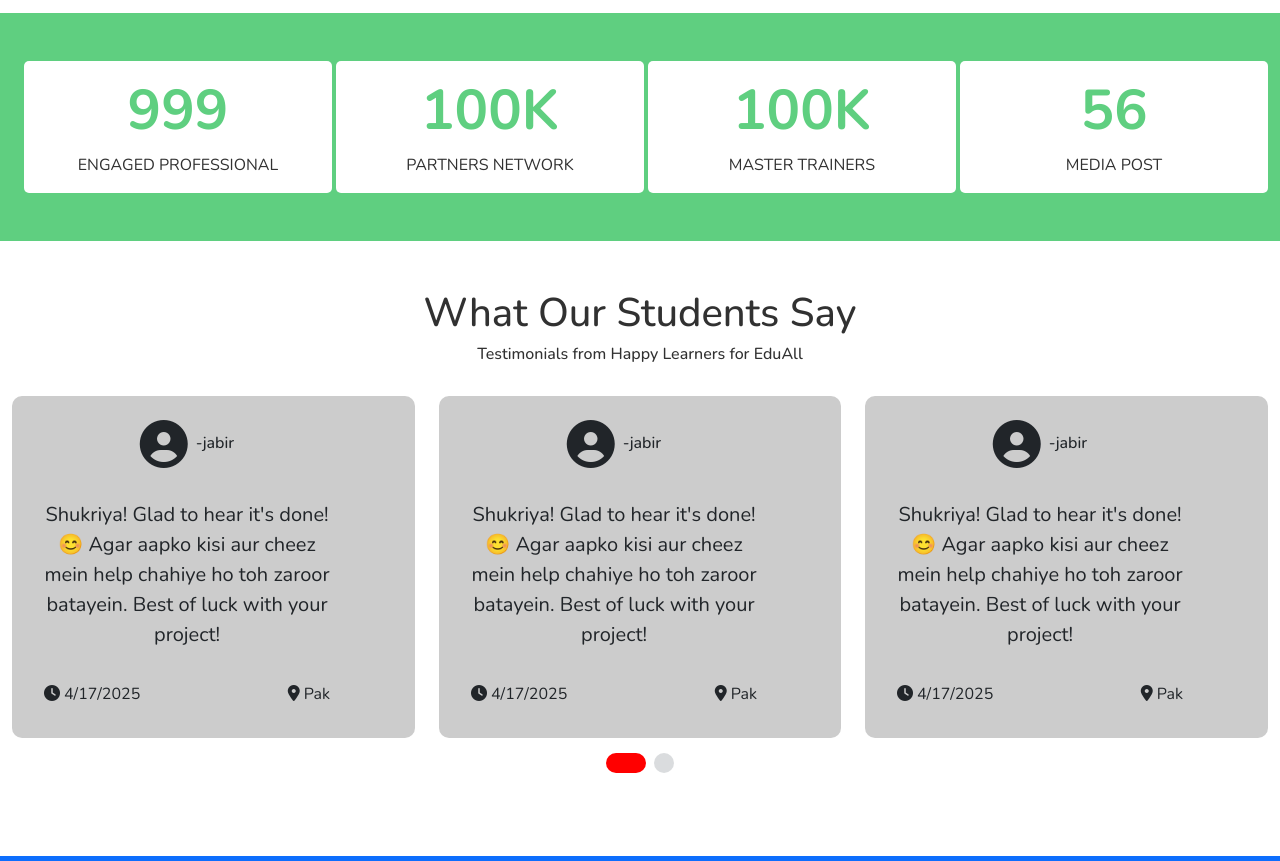
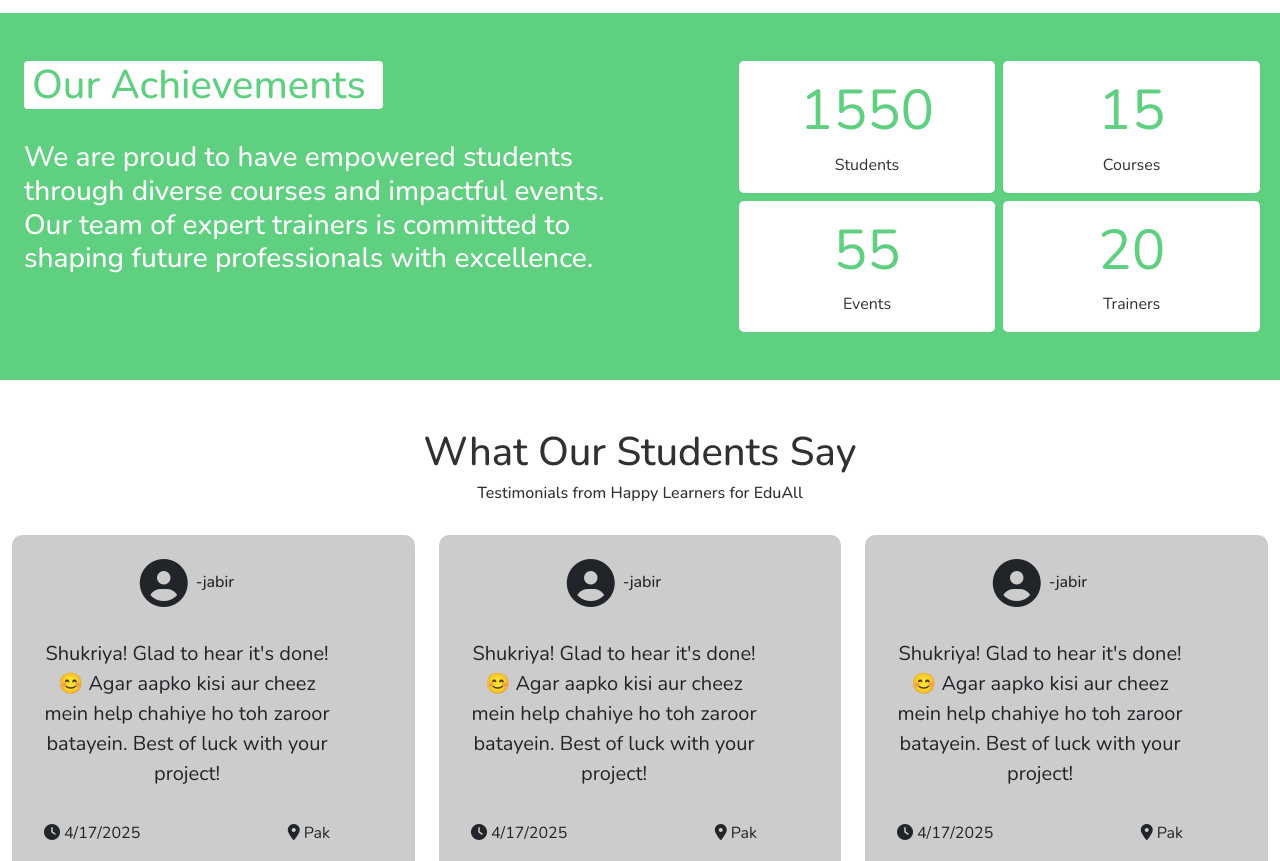
Before and after one commit to fasih-nasir/newerp, a plain HTML site: page index.html in a window 1280 px wide. Shown: the part 1815-2676 px from the top of the page. Drawn offline with nearby package versions, Linux system fonts and the light colour scheme; no server answers.

Commit message:
code is here

```diff
--- a/index.html
+++ b/index.html
@@ -218,39 +218,48 @@
 <section>
     <div class="container-fluid px-4 m-0  bg-col py-5 gap-1 d-flex flex-lg-row flex-column my-2">
 
-        <div class="col-lg-3 col-12 br1 py-3 px-1 bg-white  justify-content-center">
+
+      <div class="col-lg-6 text-white">
+        <h1 class="bg-white col-org col-lg-7 ps-lg-2 rounded-2">Our Achievements</h1>
+        <h3 class="pt-4">We are proud to have empowered students through diverse courses and impactful events. Our team of expert trainers is committed to shaping future professionals with excellence.</h1>
+      </div>
+      <div class="col-lg-6 d-flex flex-wrap gap-2 justify-content-end">
+        <div class="col-lg-5 col-12 br1 py-3 px-1 bg-white  justify-content-center">
 
           <div class="text-center d-flex flex-column align-items-center ">
-            <h2 class="display-4 fw-bold  col-org" id="counter1">999</h1>
-              <span class="fs-6 fw-normal">ENGAGED PROFESSIONAL</span>
+
+            <h2 class="display-4  col-org" id="counter1">1550</h1>
+              <span class="fs-6 fw-normal">Students</span>
           </div>
 
         </div>
-        <div class="col-lg-3 col-12 br1 py-3 px-1 bg-white  justify-content-center">
+        <div class="col-lg-5 col-12 br1 py-3 px-1 bg-white  justify-content-center">
 
           <div class="text-start d-flex flex-column align-items-center">
-            <h2 class=" display-4 fw-bold  col-org" id="counter2">100K</h1>
-              <span class="fs-6 fw-normal">PARTNERS NETWORK</span>
+            <h2 class=" display-4  col-org" id="counter2">15</h1>
+              <span class="fs-6 fw-normal">Courses</span>
           </div>
 
         </div>
 
 
-        <div class="col-lg-3 col-12 br1 py-3 px-1 bg-white  justify-content-center">
+        <div class="col-lg-5 col-12 br1 py-3 px-1 bg-white  justify-content-center">
           <div class="text-start d-flex flex-column align-items-center ">
-            <h2 class="  display-4 fw-bold  col-org" id="counter3">100K</h1>
-              <span class="fs-6 fw-normal">MASTER TRAINERS</span>
+            <h2 class="  display-4  col-org" id="counter3">55</h1>
+              <span class="fs-6 fw-normal">Events</span>
           </div>
         </div>
-        <div class="col-lg-3 col-12 br1 py-3 px-1 bg-white  justify-content-center">
+        <div class="col-lg-5 col-12 br1 py-3 px-1 bg-white  justify-content-center">
 
 
           <div class="text-start  d-flex flex-column align-items-center ">
-            <h2 class=" display-4 fw-bold  col-org " id="counter4">56</h1>
-              <span class="fs-6 fw-normal ">MEDIA POST</span>
+            <h2 class=" display-4  col-org " id="counter4">20</h1>
+              <span class="fs-6 fw-normal ">
+                Trainers</span>
           </div>
         </div>
 
+      </div>
 
 
 
```
